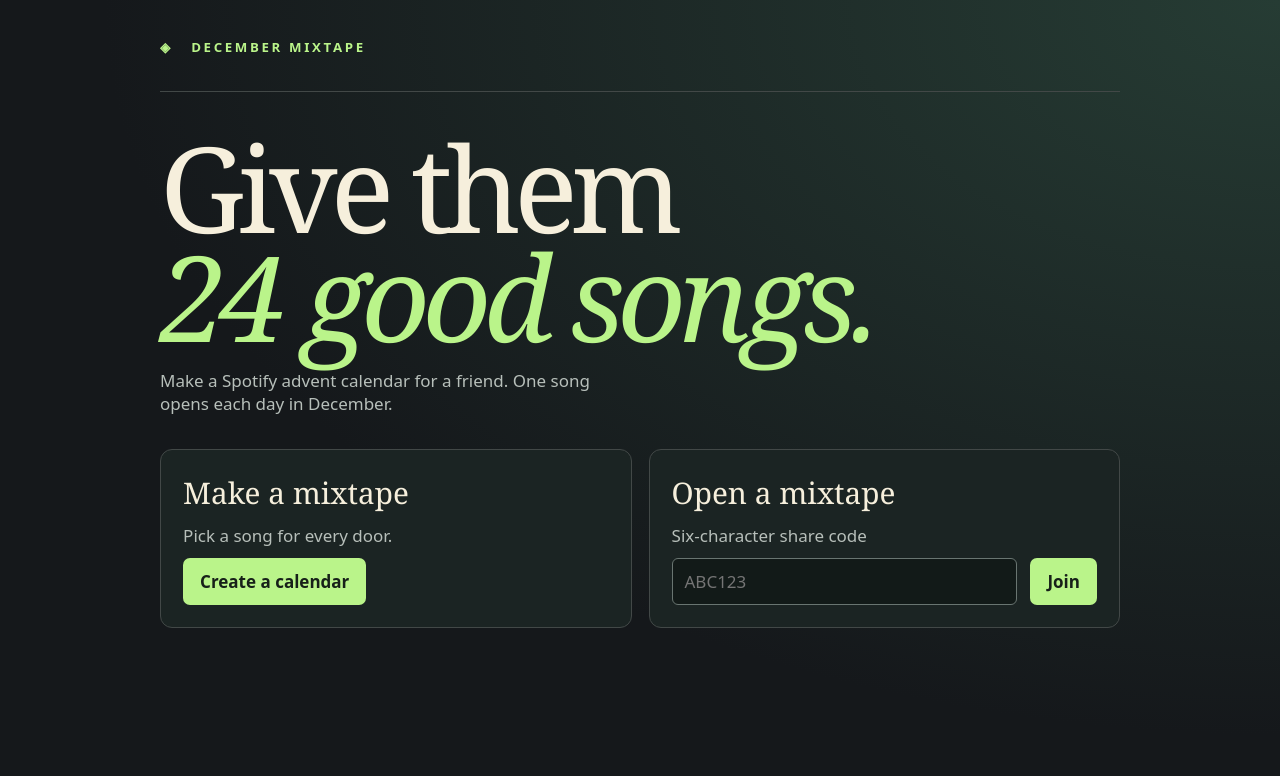
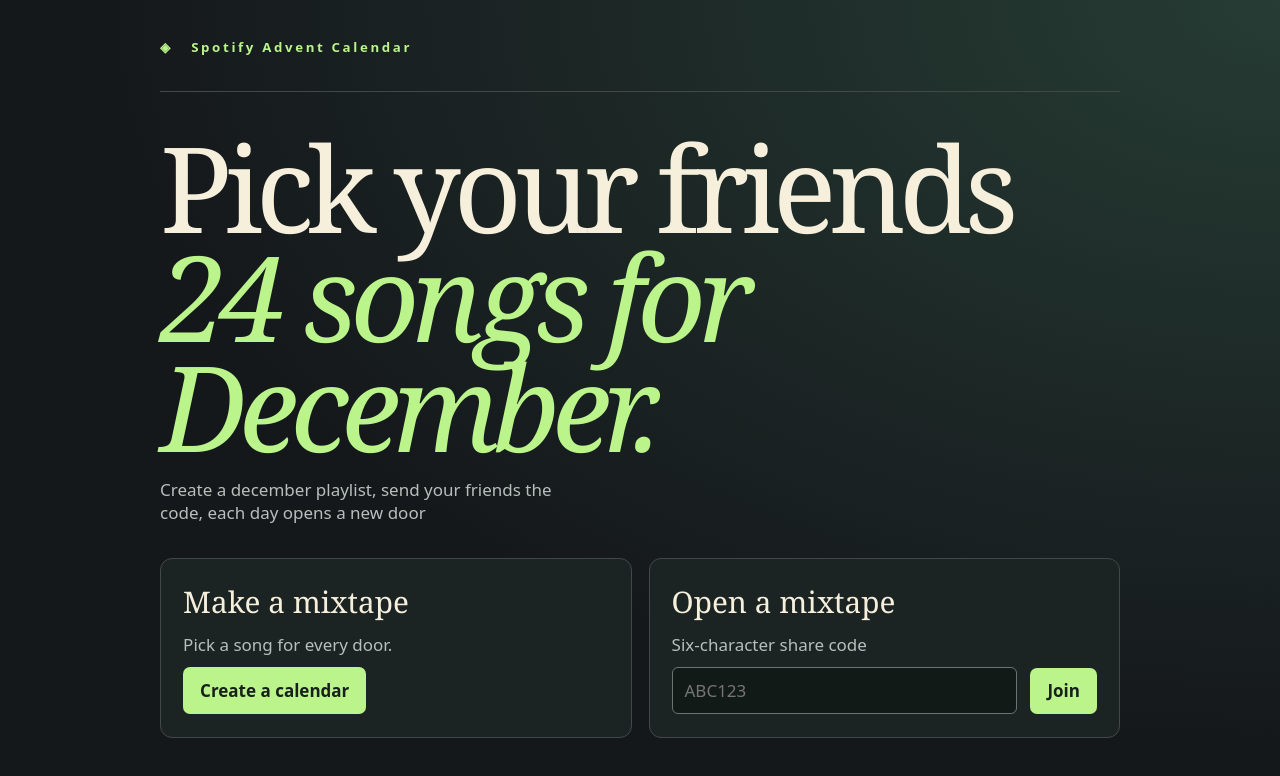
Before and after one commit to Sqwiglyy/spotify-advent, a website: page public/index.html in a window 1280 px wide. Drawn offline with Linux system fonts and the light colour scheme.

Commit message:
Update index.html

```diff
--- a/public/index.html
+++ b/public/index.html
@@ -4,7 +4,7 @@
 <meta charset="utf-8">
 <meta name="viewport" content="width=device-width, initial-scale=1">
 <meta name="theme-color" content="#15181b">
-<title>December Mixtape</title>
+<title>Spotify Advent Calendar</title>
 <link rel="stylesheet" href="./style.css">
 <script src="./config.js"></script>
 <script type="module" src="./app.js"></script>
@@ -12,11 +12,11 @@
 <body>
 <main>
 <header>
-<a href="./" class="brand">◈ &nbsp; DECEMBER MIXTAPE</a>
+<a href="./" class="brand">◈ &nbsp; Spotify Advent Calendar</a>
 </header>
 <section id="home">
-<h1>Give them<br><em>24 good songs.</em></h1>
-<p class="intro">Make a Spotify advent calendar for a friend. One song opens each day in December.</p>
+<h1>Pick your friends<br><em>24 songs for December.</em></h1>
+<p class="intro">Create a december playlist, send your friends the code, each day opens a new door </p>
 <div class="choices">
 <section class="panel"><h2>Make a mixtape</h2><p>Pick a song for every door.</p><button id="start">Create a calendar</button></section>
 <form class="panel" id="join"><h2>Open a mixtape</h2><label for="code">Six-character share code</label><div class="join-row"><input id="code" maxlength="6" pattern="[A-Za-z0-9]{6}" required placeholder="ABC123" autocapitalize="characters" spellcheck="false"><button>Join</button></div></form>
```
